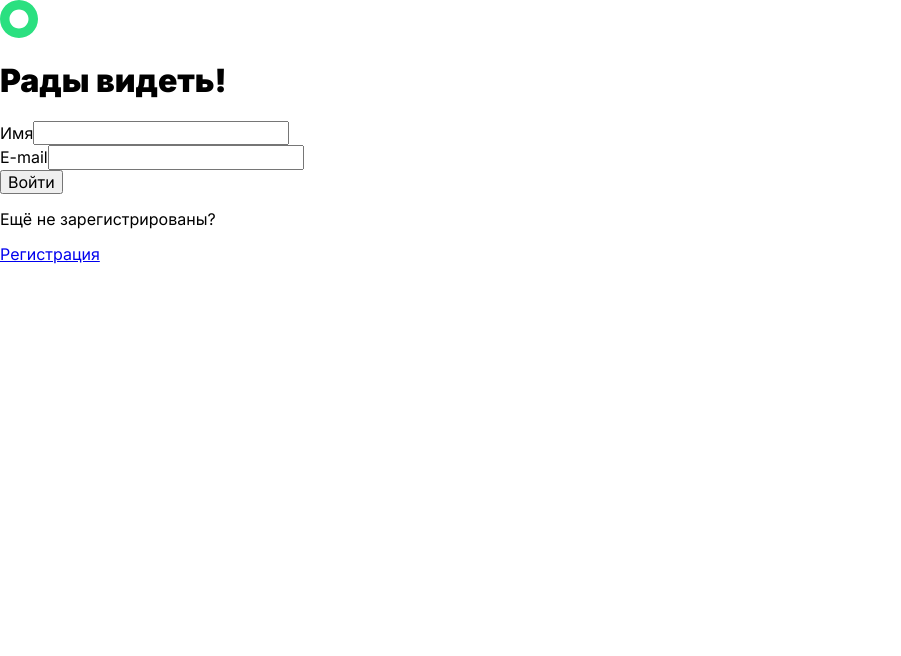
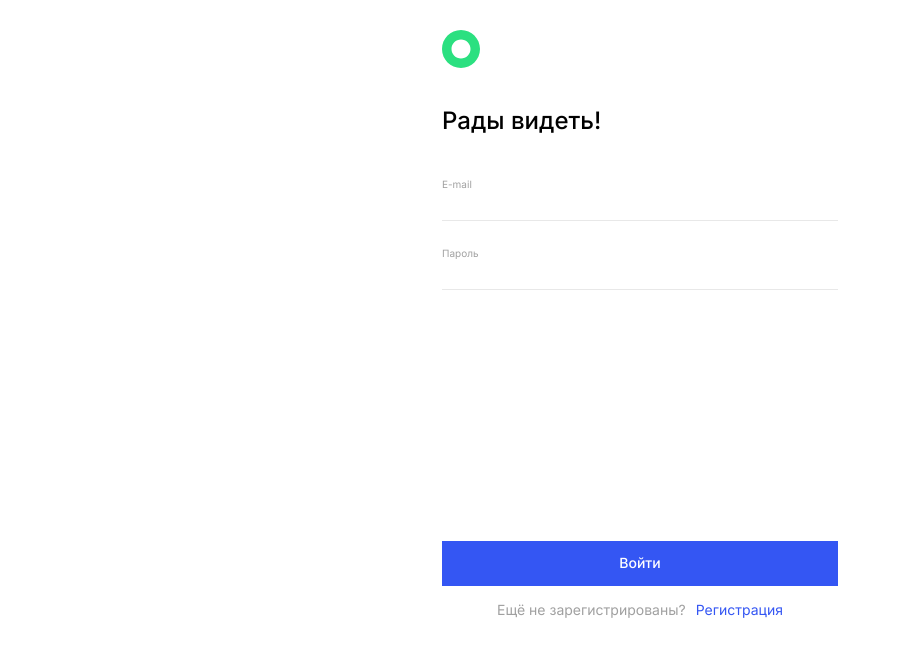
Before and after one commit to taniauvya/movies-explorer-frontend, a React (Create React App) app: page /signin in a window 1280 px wide. Shown: the top 656 px of the page, without its empty margins (0-901 px from the left). Built offline with nearby package versions, Linux system fonts and the light colour scheme.

Commit message:
CSS - LoginRegister

```diff
--- a/src/components/Login/Login.js
+++ b/src/components/Login/Login.js
@@ -9,19 +9,21 @@ const Login = () => {
             formName="login"
             buttonText="Войти"
             linkTitle="Ещё не зарегистрированы?"
-            linkText="Регистрация">
-
-            <LoginRegisterInput
-                type="text"
-                name="name"
-                title="Имя"
-            />
+            linkText="Регистрация"
+            linkAddress="/signup">
 
             <LoginRegisterInput
                 type="email"
                 name="email"
                 title="E-mail"
             />
+
+            <LoginRegisterInput
+                type="password"
+                name="password"
+                title="Пароль"
+            />
+
         </LoginRegisterForm>
     );
 }
--- a/src/components/LoginRegisterForm/LoginRegisterForm.css
+++ b/src/components/LoginRegisterForm/LoginRegisterForm.css
@@ -0,0 +1,99 @@
+.loginregister {
+    display: flex;
+    flex-direction: column;
+    align-items: center;
+    height: 100vh;
+}
+
+
+.c123 {
+flex-grow: 1;
+}
+
+.loginregister__container {
+    padding-top: 30px;
+    display: flex;
+    flex-direction: column;
+    align-items: center;
+    justify-content: space-between;
+    width: 396px;
+    height: 100%;
+}
+
+.loginregister__container_logo {
+    display: flex;
+    flex-direction: column;
+    justify-content: left;
+    width: 100%;
+}
+
+.loginregister__logo {
+    width: 38px;
+    height: 38px;
+}
+
+.loginregister__title {
+    padding-top: 38px;
+    font-weight: 500;
+    font-size: 24px;
+    line-height: 29.05px;
+    margin: 0;
+}
+
+.loginregister__form {
+    flex-grow: 1;
+    width: 100%;
+    padding-top: 43px;
+    display: flex;
+    flex-direction: column;
+}
+
+.loginregister__container_input {
+    display: flex;
+    flex-direction: column;
+    gap: 26px;
+}
+
+.loginregister__space {
+    flex-grow: 1;
+    min-height: 100px;
+}
+
+.loginregister__submit {
+    font-weight: 500;
+    font-size: 14px;
+    line-height: 16.94px;
+    background-color: #3456F3;
+    border: none;
+    height: 45px;
+    color: #fff;
+}
+
+.loginregister___container_link {
+    display: flex;
+    flex-direction: row;
+    gap: 10px;
+    padding-top: 16px;
+    padding-bottom: 181px;
+}
+
+.loginregister__link_title {
+    color: #A0A0A0;
+    font-weight: 400;
+    font-size: 14px;
+    line-height: 16.94px;
+    margin: 0;
+}
+
+.loginregister__link {
+    text-decoration: none;
+    outline-color: transparent;
+    color: #3456F3;
+    font-weight: 400;
+    font-size: 14px;
+    line-height: 16.94px;
+}
+
+.loginregister__error {
+    display: none;
+}
--- a/src/components/LoginRegisterForm/LoginRegisterForm.js
+++ b/src/components/LoginRegisterForm/LoginRegisterForm.js
@@ -1,28 +1,33 @@
+import { Link } from 'react-router-dom';
 import './LoginRegisterForm.css';
 import imgLogo from '../../images/logo.svg'
 
-const LoginRegisterForm = ({ title, formName, buttonText, onSubmit, linkTitle, linkText, children }) => {
+const LoginRegisterForm = ({ title, formName, buttonText, onSubmit, linkTitle, linkText, linkAddress, children }) => {
     return (
         <div className="loginregister" tabIndex="0">
+            <div className="loginregister__container">
+                <div className="loginregister__container_logo">
                     <img className="loginregister__logo" src={imgLogo} />
                     <h1 className="loginregister__title">{title}</h1>
+                </div>
 
                 <form name={formName} className="loginregister__form" onSubmit={onSubmit}>
 
+                    <div className="loginregister__container_input">
                         {children}
-
+                    </div>
+                    <p className="loginregister__error" />
+                    <div className='c123'/>
                     <button aria-label={buttonText} className="loginregister__submit" type="submit">
                         {buttonText}
                     </button>
                 </form>
 
-            <div className="loginregister__error" />
-
-            <div className="loginregister__link">
+                <div className="loginregister___container_link">
                     <p className='loginregister__link_title'>{linkTitle}</p>
-                <a href="/login">{linkText}</a>
+                    <Link to={linkAddress} className='loginregister__link'>{linkText}</Link>
                 </div>
-
+            </div>
         </div>
 
     );
--- a/src/components/LoginRegisterInput/LoginRegisterInput.css
+++ b/src/components/LoginRegisterInput/LoginRegisterInput.css
@@ -0,0 +1,28 @@
+.loginregisterinput {
+    display: flex;
+    flex-direction: column;
+}
+
+
+.loginregisterinput__label {
+    color: #A0A0A0;
+    font-weight: 400;
+    font-size: 10px;
+    line-height: 12.1px;
+}
+
+.loginregisterinput__input {
+    border: none;
+    outline: none;
+    border-bottom: 1px solid #E8E8E8;
+    padding-left: 0px;
+    padding-right: 0px;
+    font-weight: 400;
+    font-size: 14px;
+    line-height: 16.94px;
+    padding-bottom: 12px;
+}
+
+.loginregisterinput__input:focus {
+    border-bottom: 1px solid #3456F3;
+}
--- a/src/components/LoginRegisterInput/LoginRegisterInput.js
+++ b/src/components/LoginRegisterInput/LoginRegisterInput.js
@@ -4,7 +4,7 @@ const LoginRegisterInput = ({ type, name, title }) => {
     return (
         <div className="loginregisterinput">
             <label className="loginregisterinput__label">{title}</label>
-            <input name={name} type={type} />
+            <input name={name} type={type} className="loginregisterinput__input" />
         </div>
 
     );
--- a/src/components/Register/Register.js
+++ b/src/components/Register/Register.js
@@ -9,7 +9,8 @@ const Register = () => {
             formName="register"
             buttonText="Зарегистрироваться"
             linkTitle="Уже зарегистрированы?"
-            linkText="Войти">
+            linkText="Войти"
+            linkAddress="/signin">
 
             <LoginRegisterInput
                 type="text"
```
Lines whose indentation alone changed are shown as unchanged.
